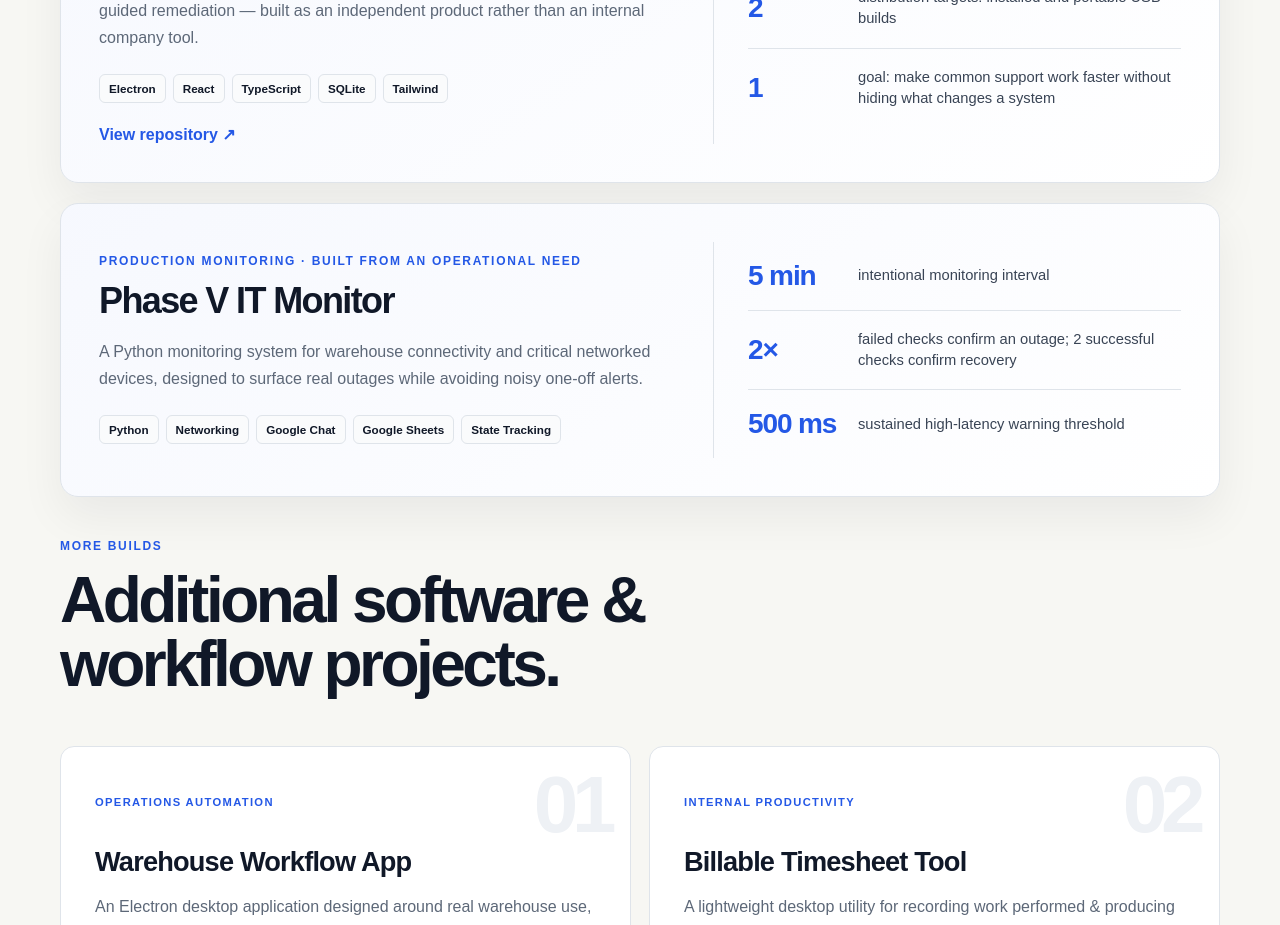
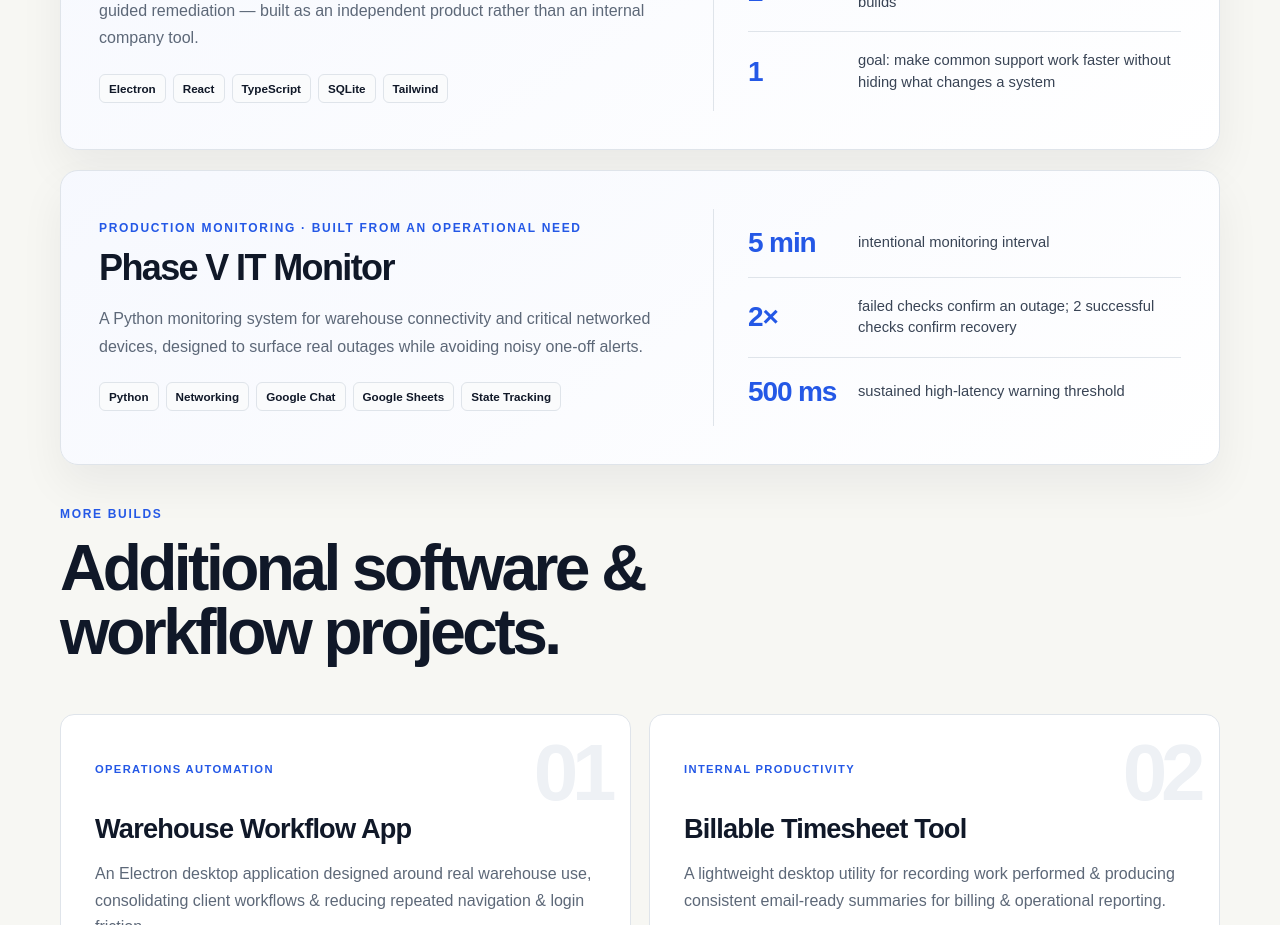
Before and after one commit to RishardDukes/rishard-portfolio-site, a Next.js app: page / in a window 1280 px wide. Shown: the part 1580-2505 px from the top of the page. Built offline with nearby package versions, Linux system fonts and the light colour scheme.

Commit message:
Keep private Hercules repository off public portfolio

```diff
--- a/app/FeaturedProjects.tsx
+++ b/app/FeaturedProjects.tsx
@@ -9,8 +9,8 @@ const featuredProjects = [
       ["1", "goal: make common support work faster without hiding what changes a system"],
     ],
     tags: ["Electron", "React", "TypeScript", "SQLite", "Tailwind"],
-    href: "https://github.com/RishardDukes/Hercules-IT",
-    linkLabel: "View repository ↗",
+    href: null,
+    linkLabel: null,
   },
   {
     eyebrow: "Production monitoring · Built from an operational need",
```
